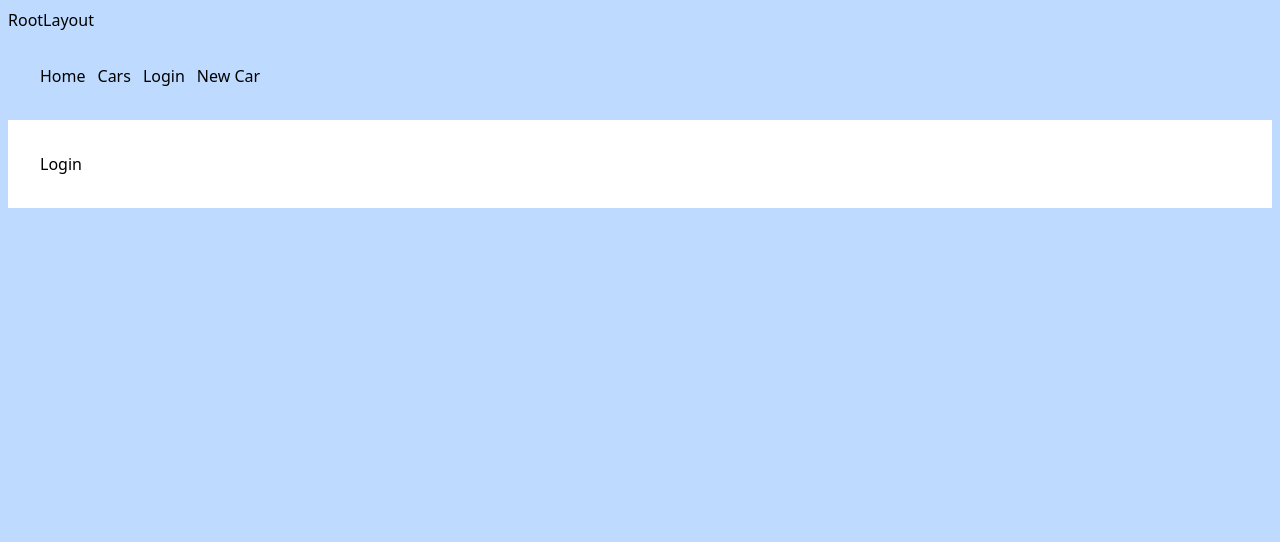
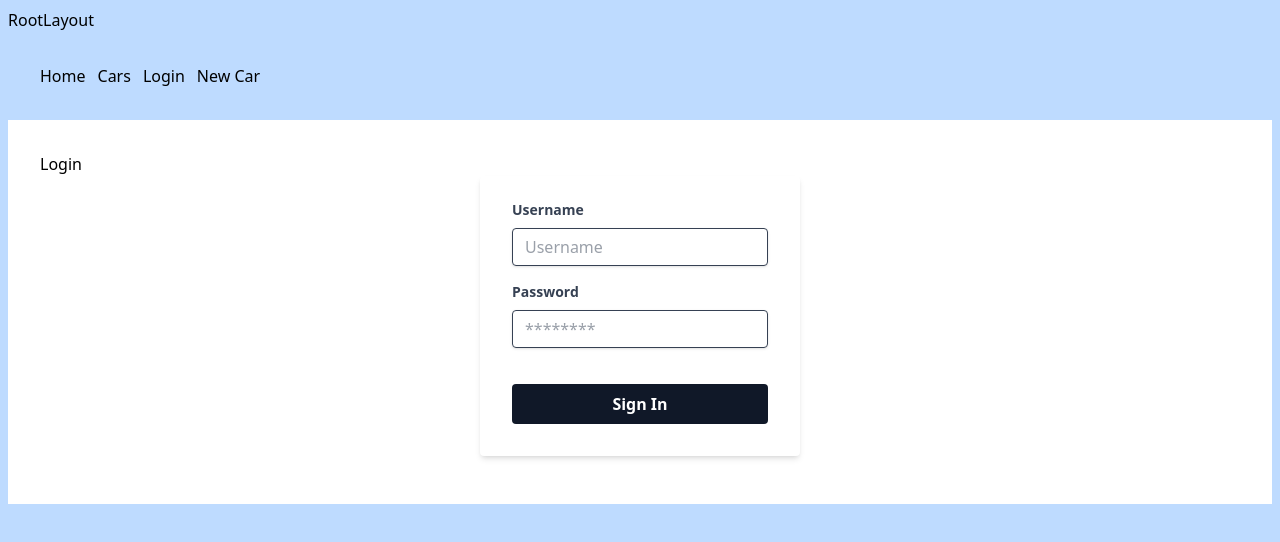
Before and after one commit to FreddyPinto/FARM-full-stack-web-app, a React (Vite) app in the folder frontend/: page /login in a window 1280 px wide. Shown: the top 542 px of the page. Built offline with nearby package versions, Linux system fonts and the light colour scheme.

Commit message:
Add LoginForm component and integrate it into Login page

```diff
--- /dev/null
+++ b/frontend/src/components/LoginForm.jsx
@@ -0,0 +1,100 @@
+// import { useNavigate } from "react-router-dom";
+import { useForm } from "react-hook-form";
+import { z } from "zod";
+import { zodResolver } from "@hookform/resolvers/zod";
+// import { useAuth } from "../hooks/useAuth";
+
+const schema = z.object({
+  username: z
+    .string()
+    .min(4, "Username must be at least 4 characters long")
+    .max(10, "Username cannot exceed 10 characters"),
+  password: z
+    .string()
+    .min(4, "Password must be at least 4 characters long")
+    .max(10, "Password cannot exceed 10 characters"),
+});
+
+const LoginForm = () => {
+//   const navigate = useNavigate();
+//   const { login } = useAuth();
+
+  const {
+    register,
+    handleSubmit,
+    formState: { errors },
+  } = useForm({
+    resolver: zodResolver(schema),
+  });
+
+  const onSubmitForm = async (data) => {
+    console.log(data);
+
+    // login(data.username, data.password);
+
+    // navigate("/");
+  };
+
+  return (
+    <div className="flex items-center justify-center">
+      <div className="w-full max-w-xs">
+        <form
+          className="bg-white shadow-md rounded px-8 pt-6 pb-8 mb-4"
+          onSubmit={handleSubmit(onSubmitForm)}
+        >
+          <div className="mb-4">
+            <label
+              htmlFor="username"
+              className="block text-gray-700 text-sm font-bold mb-2"
+            >
+              Username
+            </label>
+            <input
+              id="username"
+              type="text"
+              placeholder="Username"
+              required
+              {...register("username")}
+              className="shadow appearance-none border rounded w-full py-2 px-3 text-gray-700 leading-tight focus:outline-none focus:shadow-outline"
+            />
+            {errors.username && (
+              <p className="text-red-500 text-xs italic">
+                {errors.username.message}
+              </p>
+            )}
+          </div>
+          <div className="mb-6">
+            <label
+              htmlFor="password"
+              className="block text-gray-700 text-sm font-bold mb-2"
+            >
+              Password
+            </label>
+            <input
+              id="password"
+              type="password"
+              placeholder="********"
+              required
+              {...register("password")}
+              className="shadow appearance-none border rounded w-full py-2 px-3 text-gray-700 mb-3 leading-tight focus:outline-none focus:shadow-outline"
+            />
+            {errors.password && (
+              <p className="text-red-500 text-xs italic">
+                {errors.password.message}
+              </p>
+            )}
+          </div>
+          <div className="flex items-center justify-between">
+            <button
+              className="bg-gray-900 hover:bg-gray-700 text-white w-full font-bold py-2 px-4 rounded focus:outline-none focus:shadow-outline"
+              type="submit"
+            >
+              Sign In
+            </button>
+          </div>
+        </form>
+      </div>
+    </div>
+  );
+};
+export default LoginForm;
--- a/frontend/src/pages/Login.jsx
+++ b/frontend/src/pages/Login.jsx
@@ -1,5 +1,10 @@
-function Login() {
-  return <div>Login</div>;
-}
-
+import LoginForm from "../components/LoginForm";
+const Login = () => {
+  return (
+    <div>
+      <h1>Login</h1>
+      <LoginForm />
+    </div>
+  );
+};
 export default Login;
```
